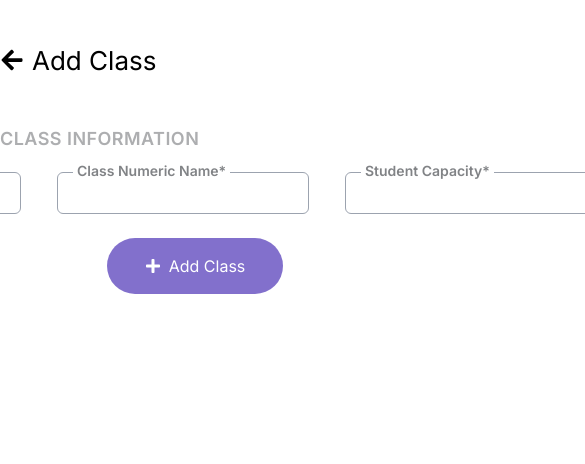
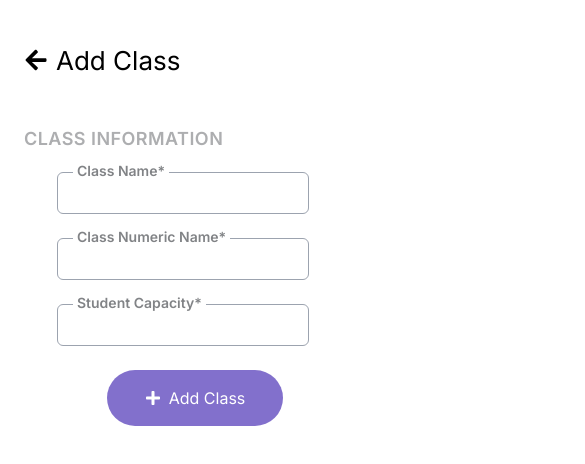
Before and after one commit to gokcetasci/Classroom-Management-System, a Next.js app: page /class/addclasspage in a window 390 px wide. Shown: the top 464 px of the page, 585 px wide, since content can reach past the window. Built offline with nearby package versions, Linux system fonts and the light colour scheme.

Commit message:
responsive added

```diff
--- a/app/class/addclasspage/page.js
+++ b/app/class/addclasspage/page.js
@@ -40,20 +40,20 @@ const AddClassPage = () => {
 
   return (
     <div className="container mx-auto">
-      <div className="flex flex-row items-center h-[120px]">
+      <div className="flex flex-row ml-6 items-center h-[120px]">
         <Link href={"/class"} className="mr-2">
           <FaArrowLeft className="w-6 h-6" />
         </Link>
         <h2 className="text-[26px] ">Add Class</h2>
       </div>
-      <div className="my-2 pb-[15px] text-[18px] text-tablehead leading-[21px] font-semibold tracking-wide">
+      <div className="my-2 pb-[15px] text-[18px] text-tablehead leading-[21px] font-semibold tracking-wide mx-6">
         <h2>CLASS INFORMATION </h2>
       </div>
       <form
         onSubmit={formik.handleSubmit}
         className="flex flex-col items-center justify-center"
       >
-        <div className="flex flex-row gap-3 mb-6">
+        <div className="flex flex-col sm:flex-row gap-6 sm:gap-3 mb-6">
           <div className="flex flex-col items-left relative ">
             <label
               htmlFor="name"
```
